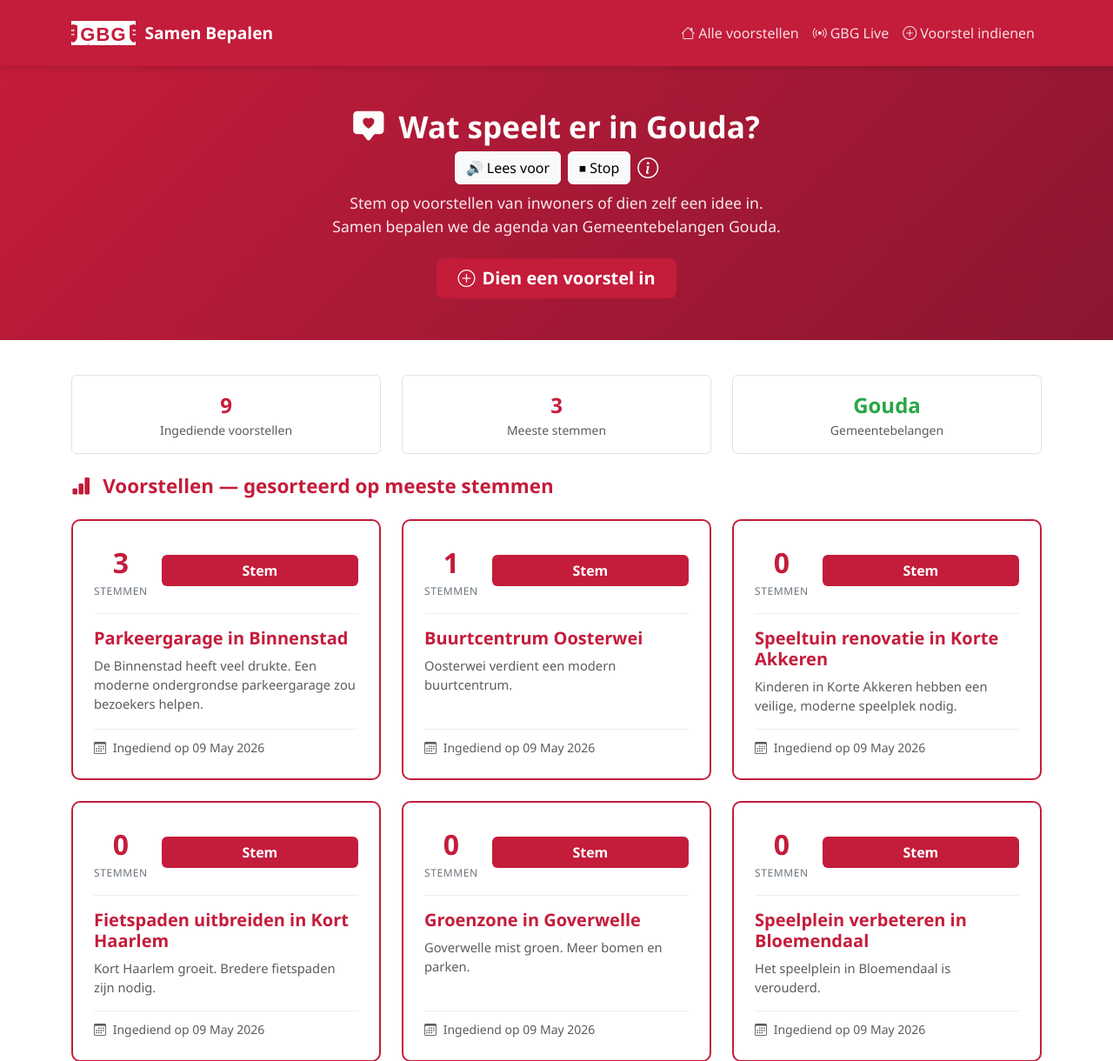
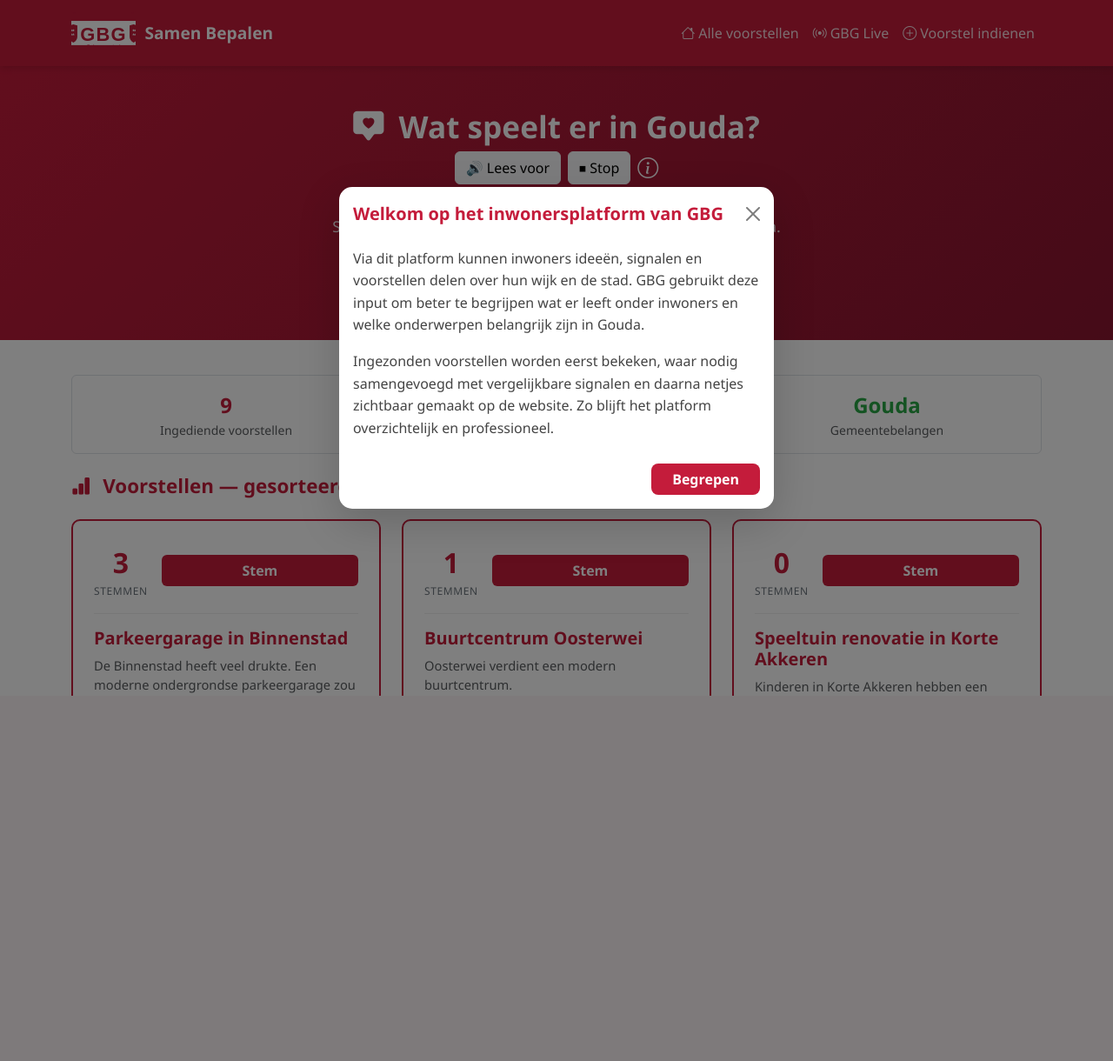
Before and after one commit to sudenazboz0904-pixel/participatie-platform, a Django app: page / in a window 1280 px wide. Shown: the top 1220 px of the page at 87% size. After the commit the page ends 800 px from the top, so only its background shows below. Run offline with Django 5.2, Linux system fonts and the light colour scheme; data comes from the database, SQL or seed files in the repository.

Commit message:
Homepage aangepast

```diff
--- a/participatie/templates/participatie/index.html
+++ b/participatie/templates/participatie/index.html
@@ -3,6 +3,31 @@
 {% block title %}Alle voorstellen — Samen Bepalen{% endblock %}
 
 {% block content %}
+
+<!-- Welkomst Popup (Modal) -->
+<div class="modal fade" id="welcomeModal" tabindex="-1" aria-labelledby="welcomeModalLabel" aria-hidden="true">
+    <div class="modal-dialog modal-dialog-centered">
+        <div class="modal-content border-0 shadow-lg" style="border-radius: 15px;">
+            <div class="modal-header border-0 pb-0">
+                <h5 class="modal-title fw-bold" id="welcomeModalLabel" style="color: var(--gb-rood);">
+                    Welkom op het inwonersplatform van GBG
+                </h5>
+                <button type="button" class="btn-close" data-bs-dismiss="modal" aria-label="Sluiten"></button>
+            </div>
+            <div class="modal-body py-4">
+                <p style="line-height: 1.6; color: #444;">
+                    Via dit platform kunnen inwoners ideeën, signalen en voorstellen delen over hun wijk en de stad. GBG gebruikt deze input om beter te begrijpen wat er leeft onder inwoners en welke onderwerpen belangrijk zijn in Gouda.
+                </p>
+                <p class="mb-0" style="line-height: 1.6; color: #444;">
+                    Ingezonden voorstellen worden eerst bekeken, waar nodig samengevoegd met vergelijkbare signalen en daarna netjes zichtbaar gemaakt op de website. Zo blijft het platform overzichtelijk en professioneel.
+                </p>
+            </div>
+            <div class="modal-footer border-0 pt-0">
+                <button type="button" class="btn btn-accent px-4" data-bs-dismiss="modal" style="border-radius: 8px;">Begrepen</button>
+            </div>
+        </div>
+    </div>
+</div>
 
 <!-- Hero-banner -->
 <div class="hero-banner">
@@ -115,6 +140,11 @@
 </div>
 
 <script>
+document.addEventListener('DOMContentLoaded', function() {
+    var myModal = new bootstrap.Modal(document.getElementById('welcomeModal'));
+    myModal.show();
+});
+
 function leesVoor() {
     const tekst = document.body.innerText;
 
```
